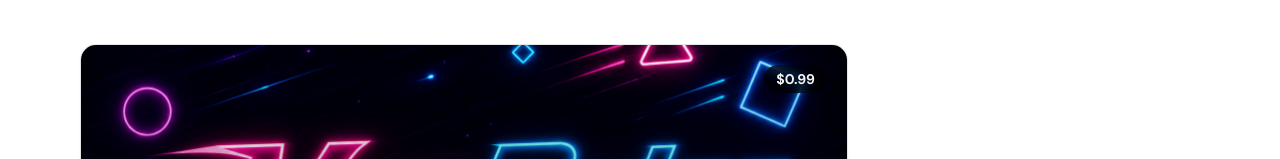
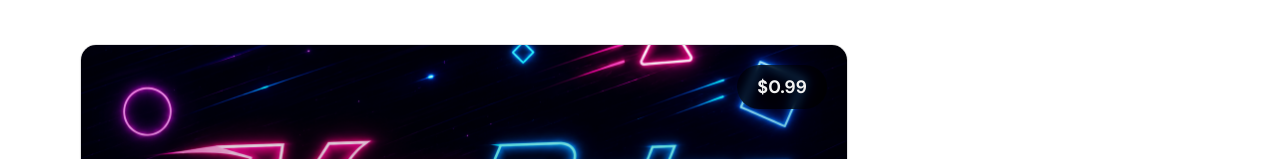
Before and after one commit to Minxci/neverphorm-site, a React (Vite) app in the folder apps/web/: page /games in a window 1280 px wide. Shown: the part 153-312 px from the top of the page. Built offline with nearby package versions, Linux system fonts and the light colour scheme; the HTML template or start-up script is replaced by a standard one; what pocketbase would draw is missing.

Commit message:
i need remind myself to npm run dev more often

```diff
--- a/apps/web/src/components/GameCard.jsx
+++ b/apps/web/src/components/GameCard.jsx
@@ -27,7 +27,7 @@ export default function GameCard({
           }`}
         />
         {price && (
-          <div className="absolute top-4 right-4 sm:top-5 sm:right-5 bg-black/70 backdrop-blur-sm text-white text-sm font-bold px-3 py-1 rounded-full">
+          <div className="absolute top-4 right-4 sm:top-5 sm:right-5 bg-black/70 backdrop-blur-sm text-white text-base sm:text-lg font-bold px-4 py-1.5 sm:px-5 sm:py-2 rounded-full">
             {price}
           </div>
         )}
```
